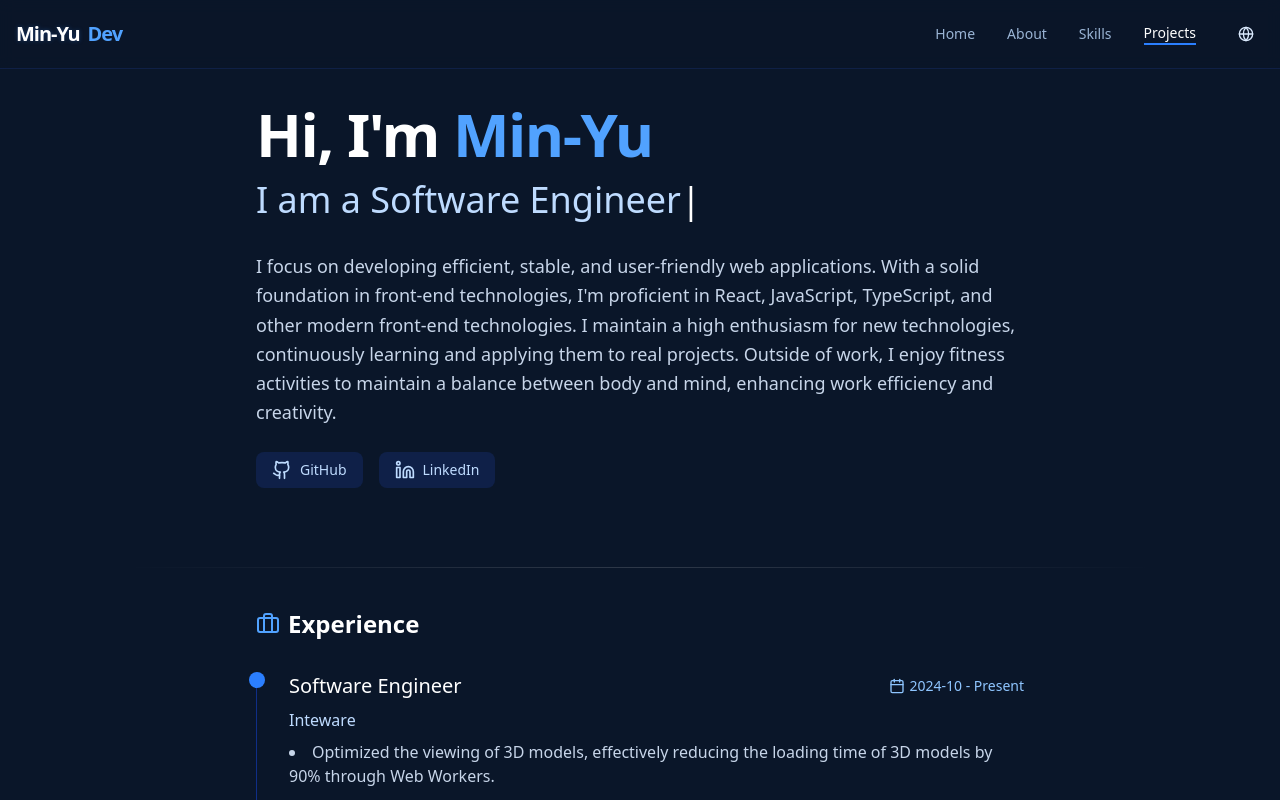
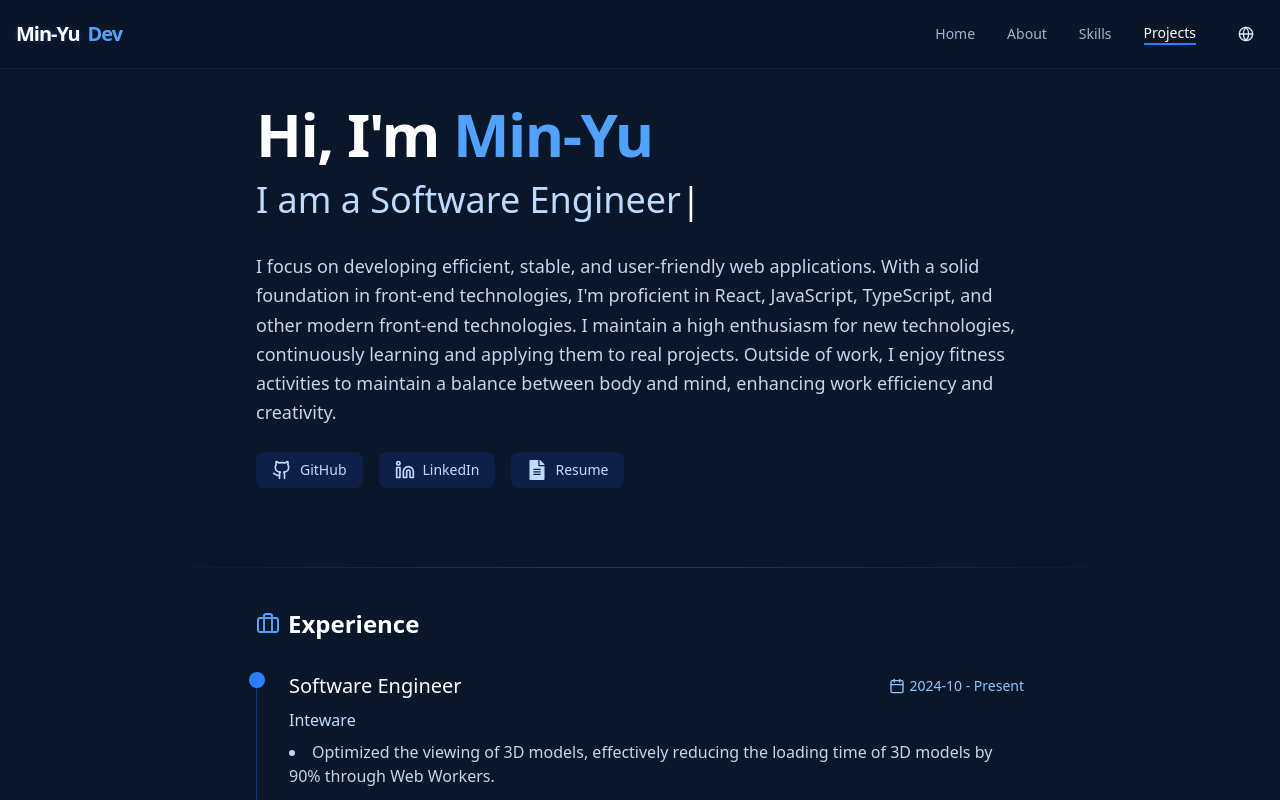
Before and after one commit to loger-w/min-yu-portfolio-showcase-v1, a React (Vite) app: page / in a window 1280 px wide. Shown: the top 800 px of the page. Built offline with nearby package versions, Linux system fonts and the light colour scheme.

Commit message:
feat: add resume link

```diff
--- a/src/locales/en/home.json
+++ b/src/locales/en/home.json
@@ -2,5 +2,6 @@
   "greeting": "Hi, I'm",
   "role": " Software Engineer",
   "intro": "I focus on developing efficient, stable, and user-friendly web applications. With a solid foundation in front-end technologies, I'm proficient in React, JavaScript, TypeScript, and other modern front-end technologies. I maintain a high enthusiasm for new technologies, continuously learning and applying them to real projects. Outside of work, I enjoy fitness activities to maintain a balance between body and mind, enhancing work efficiency and creativity.",
-  "iam": "I am a"
+  "iam": "I am a",
+  "resume": "Resume"
 }
--- a/src/locales/zh-TW/home.json
+++ b/src/locales/zh-TW/home.json
@@ -2,5 +2,6 @@
   "greeting": "嗨，我是",
   "role": "軟體工程師",
   "intro": "我專注於開發高效、穩定且用戶友好的網頁應用程式。擁有紮實的前端技術基礎，熟練掌握 React、JavaScript、TypeScript 等現代前端技術。對新技術保持高度熱情，持續學習並應用於實際項目中。工作之餘，我熱愛健身運動，保持身心平衡以提升工作效率和創造力。",
-  "iam": "我是一名"
+  "iam": "我是一名",
+  "resume": "履歷表"
 }
--- a/src/pages/home/index.tsx
+++ b/src/pages/home/index.tsx
@@ -1,6 +1,7 @@
 import { useEffect, useState } from 'react'
 import { useTranslation } from 'react-i18next'
 import { Github, Linkedin } from 'lucide-react'
+import { FaFileAlt } from 'react-icons/fa'
 
 export default function Home() {
   const { t, i18n } = useTranslation('home')
@@ -71,6 +72,17 @@ export default function Home() {
           <Linkedin className="h-5 w-5" />
           <span className="text-sm font-medium">LinkedIn</span>
         </a>
+        <a
+          href="https://docs.google.com/document/d/1AViwLIXLLs4p1WAY9JzkeepViGV8kKTu/edit?usp=sharing&ouid=111616879644414678607&rtpof=true&sd=true"
+          target="_blank"
+          rel="noopener noreferrer"
+          className="flex items-center space-x-2 px-4 py-2 bg-blue-900/30 rounded-md text-blue-200 hover:bg-blue-800/50 hover:text-white transition-colors"
+          aria-label="Resume"
+          tabIndex={0}
+        >
+          <FaFileAlt className="h-5 w-5" />
+          <span className="text-sm font-medium">{t('resume')}</span>
+        </a>
       </div>
     </div>
   )
```
